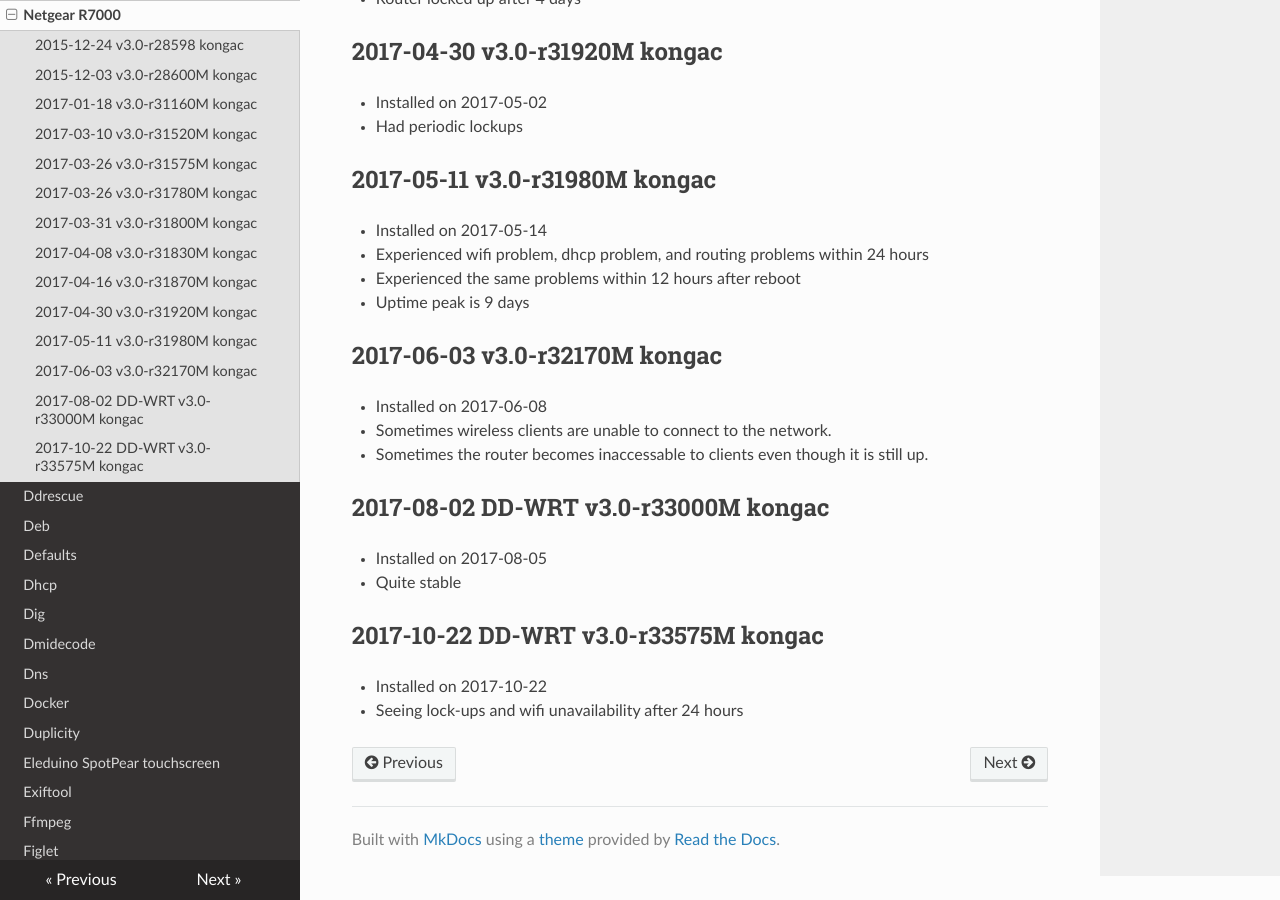
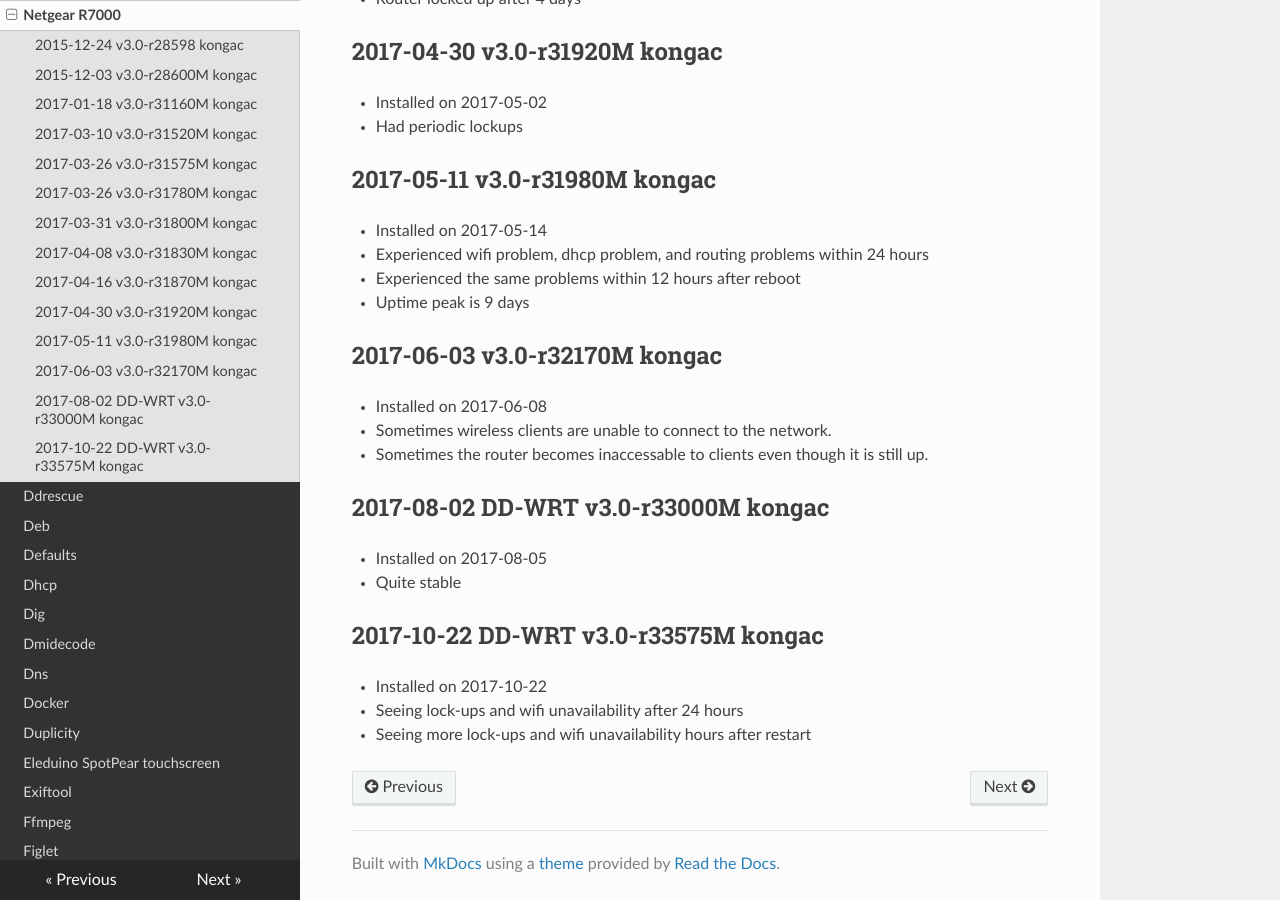
Before and after one commit to lando-cal/tech-notes, an MkDocs documentation site: the page built from docs/dd-wrt.md, in a window 1280 px wide and 900 px high, scrolled down 1446 px. Built offline with MkDocs 1.6.1, drawn with Linux system fonts in a browser that asks for light colours; nearby versions of some CDN libraries.

Commit message:
More lockups

```diff
--- a/docs/dd-wrt.md
+++ b/docs/dd-wrt.md
@@ -75,3 +75,4 @@
 
 - Installed on 2017-10-22
 - Seeing lock-ups and wifi unavailability after 24 hours
+- Seeing more lock-ups and wifi unavailability hours after restart
```
